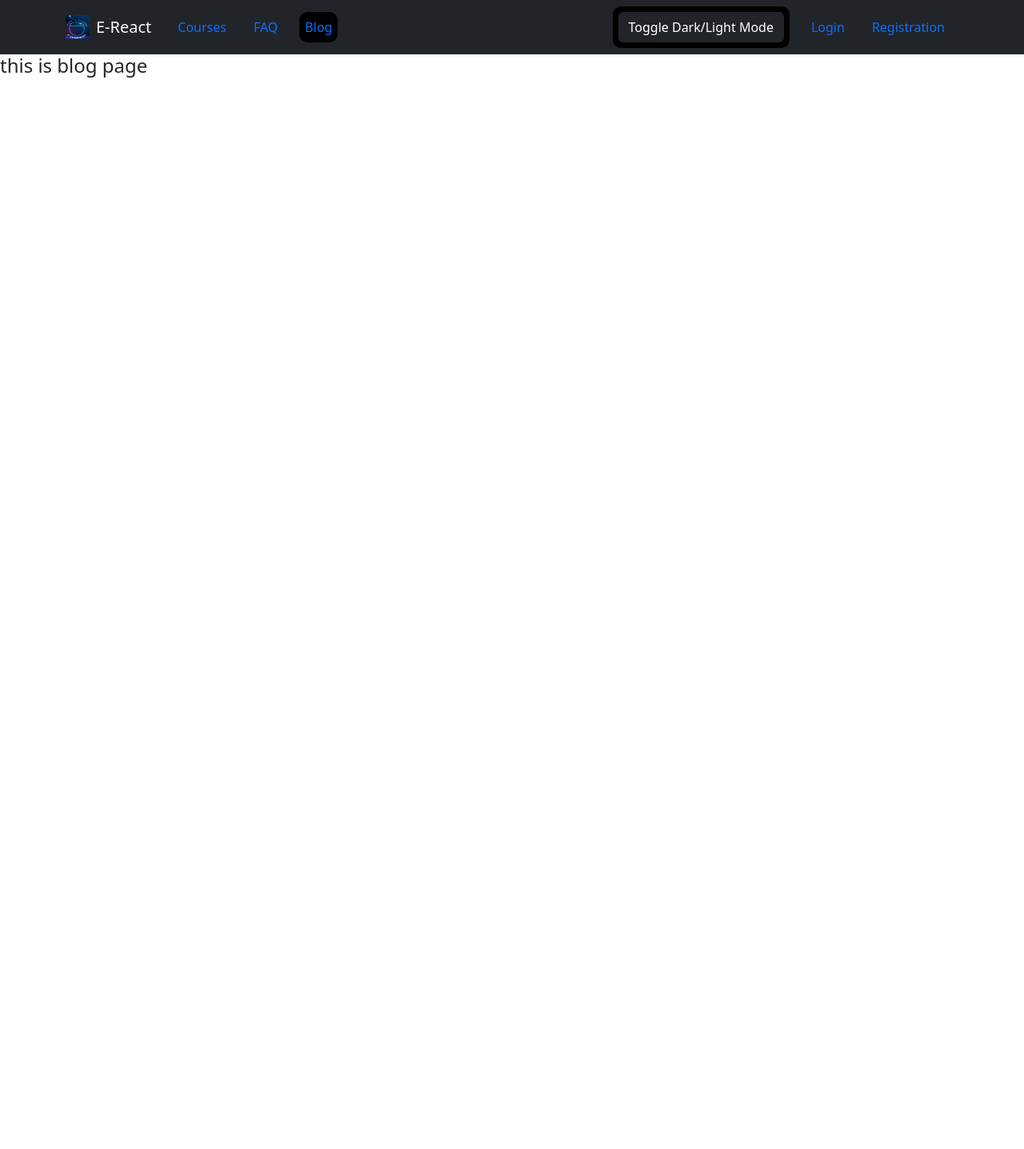
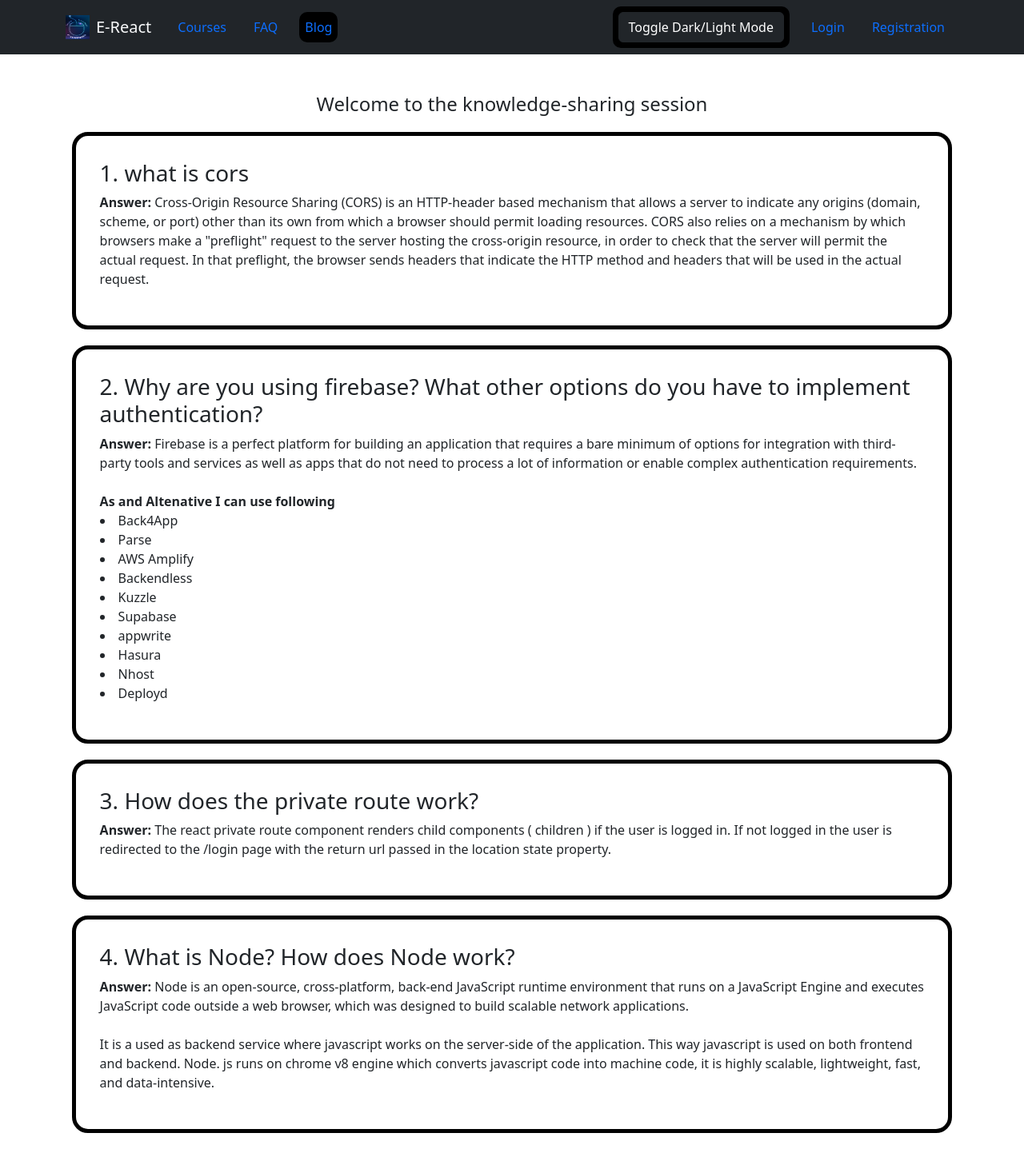
Before and after one commit to MotiurRahman/e-learning-client, a React (Create React App) app: page /blog in a window 1280 px wide. Shown: the whole page at 80% size. Before the commit the page ends 800 px from the top, so only its background shows below. Built offline with nearby package versions, Linux system fonts and the light colour scheme; no server answers.

Commit message:
add blog page

```diff
--- /dev/null
+++ b/src/Components/Blog/Blog.css
@@ -0,0 +1,6 @@
+.queAnsSec {
+    border: 5px solid black;
+    margin: 20px 7%;
+    border-radius: 20px;
+    padding: 30px;
+}
--- a/src/Components/Blog/Blog.js
+++ b/src/Components/Blog/Blog.js
@@ -1,9 +1,73 @@
 import React from "react";
+import "./Blog.css";
 
 const Blog = () => {
   return (
-    <div>
-      <h4>this is blog page</h4>
+    <div className="mt-5">
+      <h4 className="text-center">Welcome to the knowledge-sharing session</h4>
+      <section className="queAnsSec">
+        <h3>1. what is cors</h3>
+        <p>
+          <b>Answer: </b>Cross-Origin Resource Sharing (CORS) is an HTTP-header
+          based mechanism that allows a server to indicate any origins (domain,
+          scheme, or port) other than its own from which a browser should permit
+          loading resources. CORS also relies on a mechanism by which browsers
+          make a "preflight" request to the server hosting the cross-origin
+          resource, in order to check that the server will permit the actual
+          request. In that preflight, the browser sends headers that indicate
+          the HTTP method and headers that will be used in the actual request.
+        </p>
+      </section>
+      <section className="queAnsSec">
+        <h3>
+          2. Why are you using firebase? What other options do you have to
+          implement authentication?
+        </h3>
+        <p>
+          <b>Answer: </b>Firebase is a perfect platform for building an
+          application that requires a bare minimum of options for integration
+          with third-party tools and services as well as apps that do not need
+          to process a lot of information or enable complex authentication
+          requirements.
+          <br />
+          <br />
+          <b>As and Altenative I can use following</b>
+          <li>Back4App</li>
+          <li>Parse</li>
+          <li>AWS Amplify</li>
+          <li>Backendless</li>
+          <li>Kuzzle</li>
+          <li>Supabase</li>
+          <li>appwrite</li>
+          <li>Hasura</li>
+          <li>Nhost</li>
+          <li>Deployd</li>
+        </p>
+      </section>
+      <section className="queAnsSec">
+        <h3>3. How does the private route work?</h3>
+        <p>
+          <b>Answer: </b>The react private route component renders child
+          components ( children ) if the user is logged in. If not logged in the
+          user is redirected to the /login page with the return url passed in
+          the location state property.
+        </p>
+      </section>
+      <section className="queAnsSec">
+        <h3>4. What is Node? How does Node work?</h3>
+        <p>
+          <b>Answer: </b>Node is an open-source, cross-platform, back-end
+          JavaScript runtime environment that runs on a JavaScript Engine and
+          executes JavaScript code outside a web browser, which was designed to
+          build scalable network applications.
+          <br /> <br />
+          It is a used as backend service where javascript works on the
+          server-side of the application. This way javascript is used on both
+          frontend and backend. Node. js runs on chrome v8 engine which converts
+          javascript code into machine code, it is highly scalable, lightweight,
+          fast, and data-intensive.
+        </p>
+      </section>
     </div>
   );
 };
```
